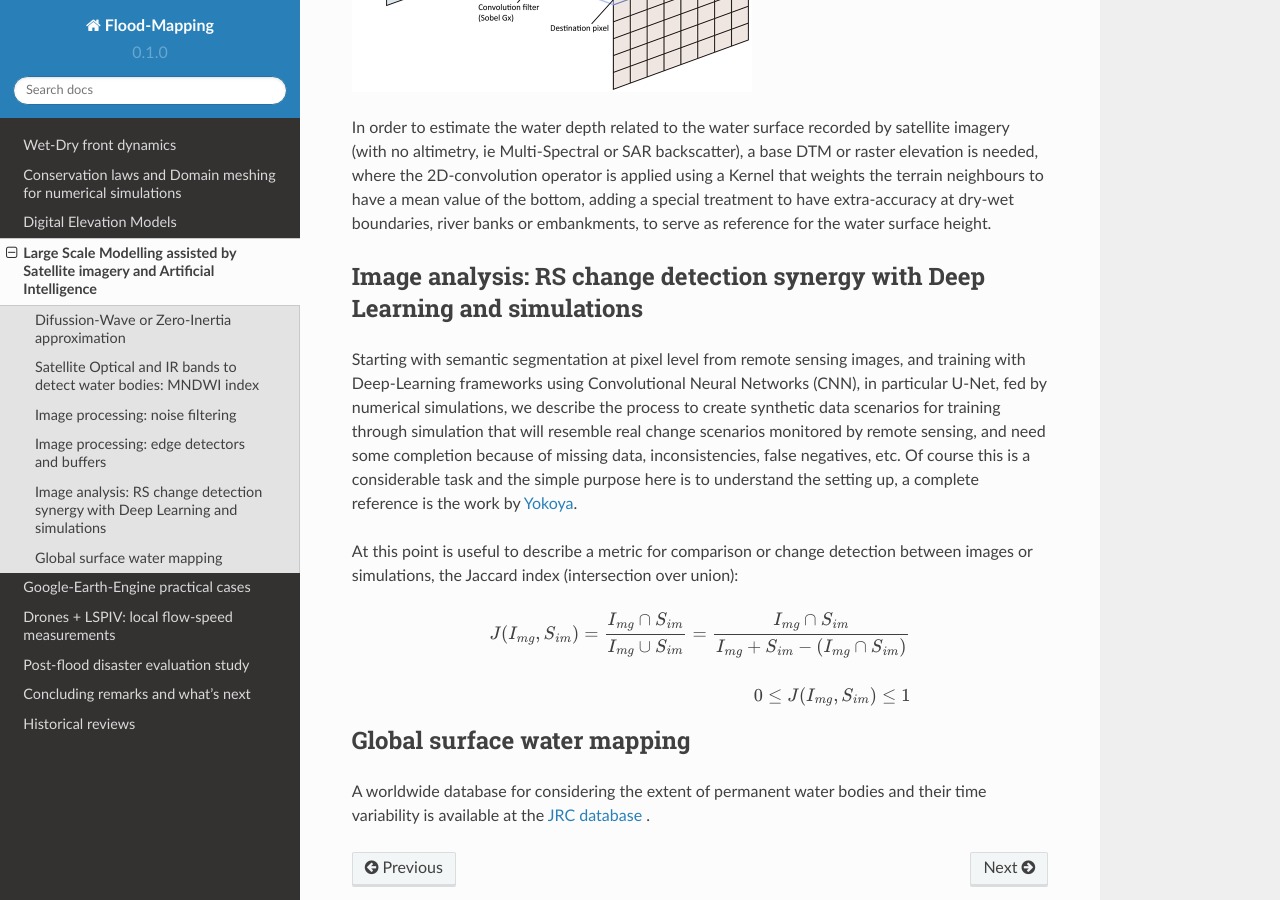
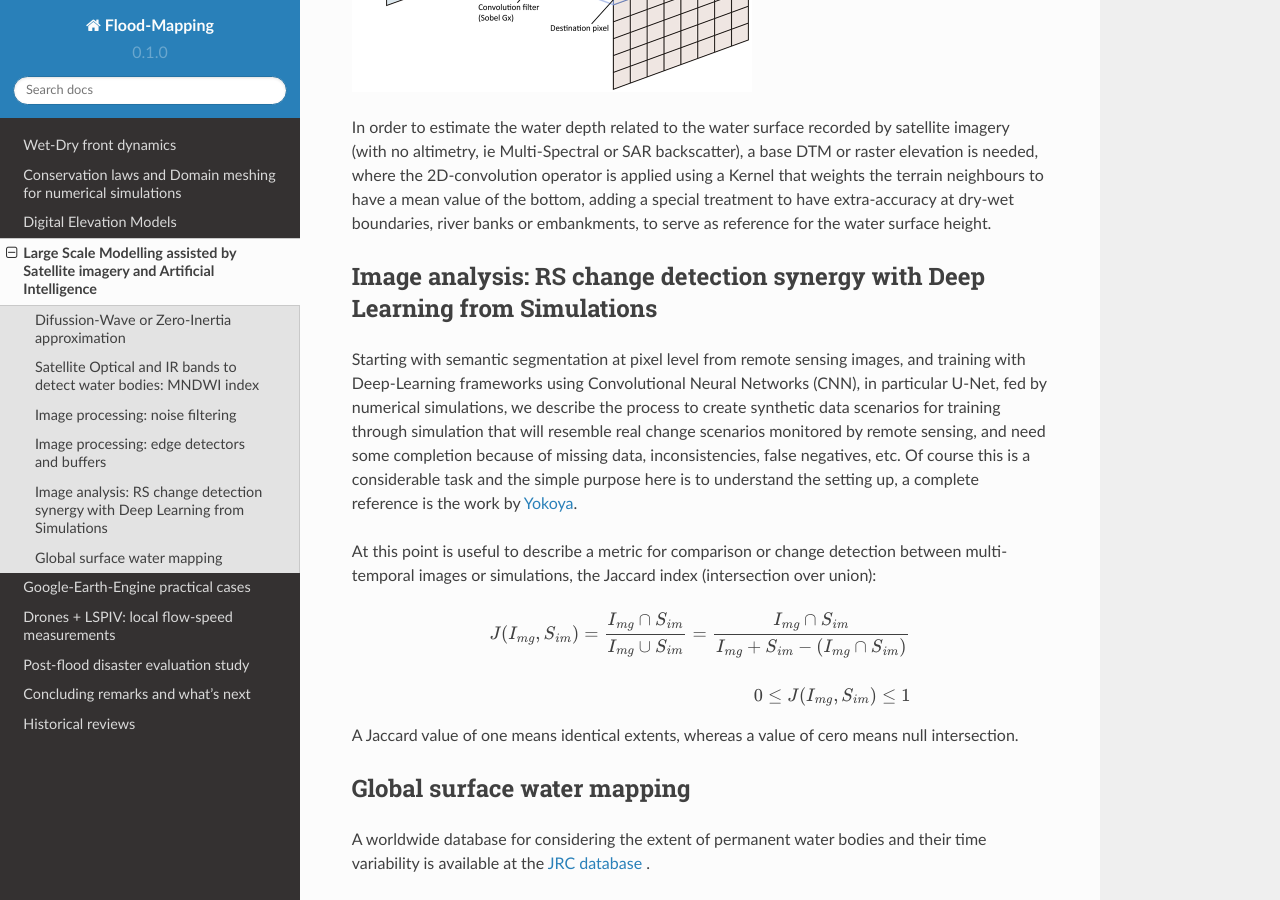
Before and after one commit to ivillamadrid/FloodMapping, a Sphinx documentation site: the page built from docs/source/lsm.rst, in a window 1280 px wide and 900 px high, scrolled down 2736 px. Built offline with Sphinx 7.4.7 and the Read the Docs theme 2.0.0, drawn with Linux system fonts in a browser that asks for light colours.

Commit message:
Update lsm.rst

```diff
--- a/docs/source/lsm.rst
+++ b/docs/source/lsm.rst
@@ -122,14 +122,14 @@ The following image summarizes the action of a Kernel (Sobel-Gaussian) filtering
 
 In order to estimate the water depth related to the water surface recorded by satellite imagery (with no altimetry, ie Multi-Spectral or SAR backscatter), a base DTM or raster elevation is needed, where the 2D-convolution operator is applied using a Kernel that weights the terrain neighbours to have a mean value of the bottom, adding a special treatment to have extra-accuracy at dry-wet boundaries, river banks or embankments, to serve as reference for the water surface height.
 
-Image analysis: RS change detection synergy with Deep Learning and simulations
-------------------------------------------------------------------------------
+Image analysis: RS change detection synergy with Deep Learning from Simulations
+-------------------------------------------------------------------------------
 Starting with semantic segmentation at pixel level from remote sensing images, and training with  Deep-Learning frameworks using Convolutional Neural Networks (CNN), in particular U-Net, fed by numerical simulations, we describe the process to create synthetic data scenarios for training through simulation that will resemble real change scenarios monitored by remote sensing, and need some completion because of missing data, inconsistencies, false negatives, etc.
 Of course this is a considerable task and the simple purpose here is to understand the setting up, a complete reference is the work by `Yokoya`_.
 
 .. _Yokoya: https://doi.org/10.1109/TGRS.2020.3035469
 
-At this point is useful to describe a metric for comparison or change detection between images or simulations, the Jaccard index
+At this point is useful to describe a metric for comparison or change detection between multi-temporal images or simulations, the Jaccard index
 (intersection over union):
 
 .. math::
@@ -138,7 +138,7 @@ At this point is useful to describe a metric for comparison or change detection
   \\
   0 \le J(I_{mg}, S_{im}) \le 1
 
-
+A Jaccard value of one means identical extents, whereas a value of cero means null intersection.
 
 
 Global surface water mapping
```
